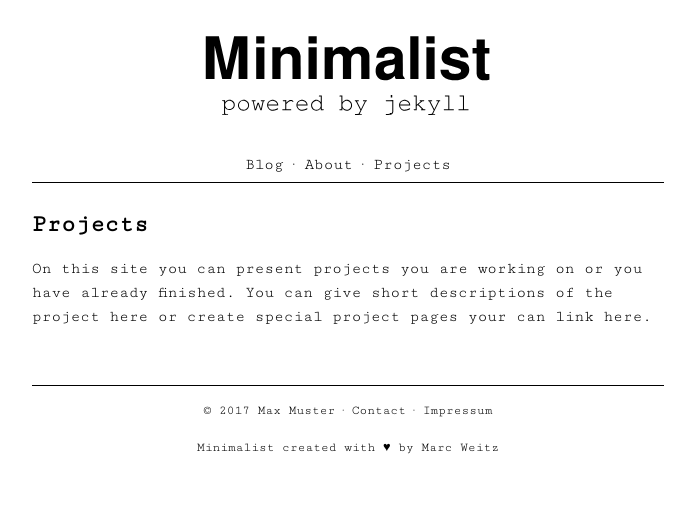
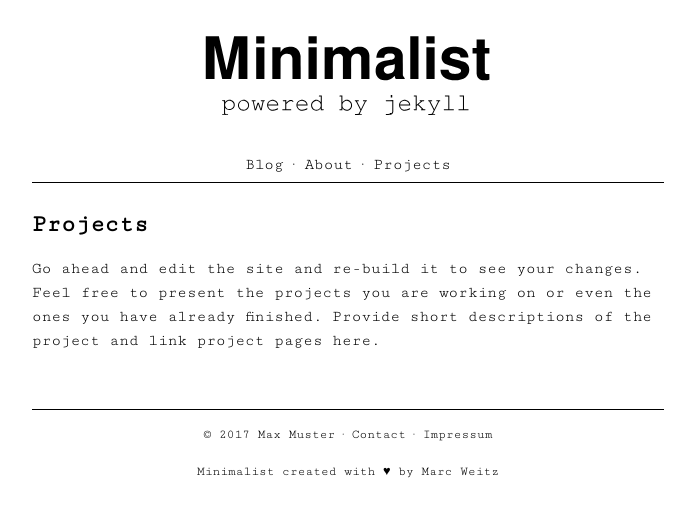
Before and after one commit to Trybnetic/minimalist, a Jekyll site: the page built from projects.md, in a window 1280 px wide. Shown: the top 517 px of the page, without its empty margins (292-973 px from the left). Built offline with Jekyll 4.4.1, drawn with Linux system fonts in a browser that asks for light colours.

Commit message:
Update projects.md
Update tech docs

```diff
--- a/projects.md
+++ b/projects.md
@@ -4,4 +4,4 @@
 permalink: /projects/
 ---
 
-On this site you can present projects you are working on or you have already finished. You can give short descriptions of the project here or create special project pages your can link here.
+Go ahead and edit the site and re-build it to see your changes. Feel free to present the projects you are working on or even the ones you have already finished. Provide short descriptions of the project and link project pages here.
```
